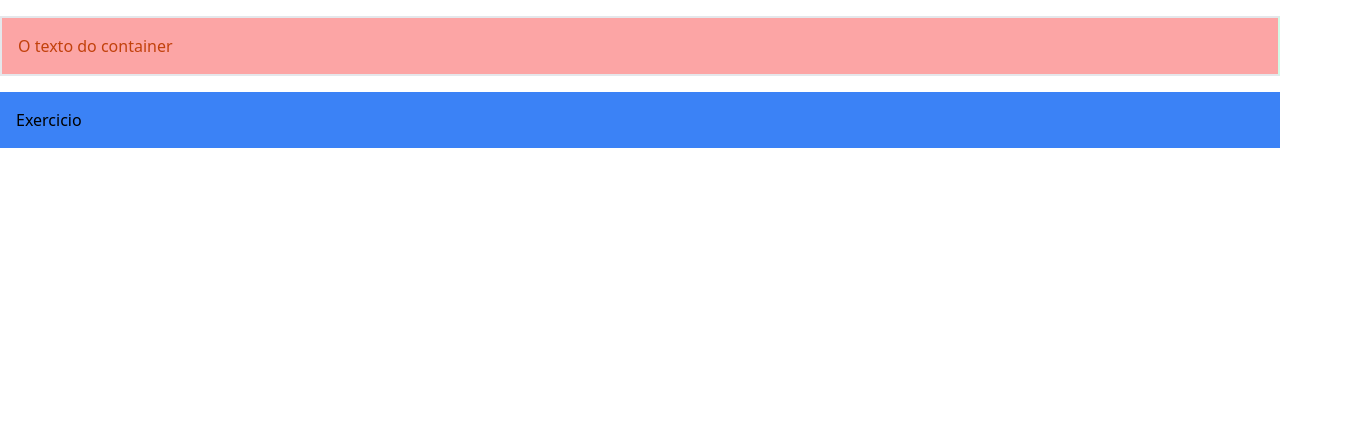
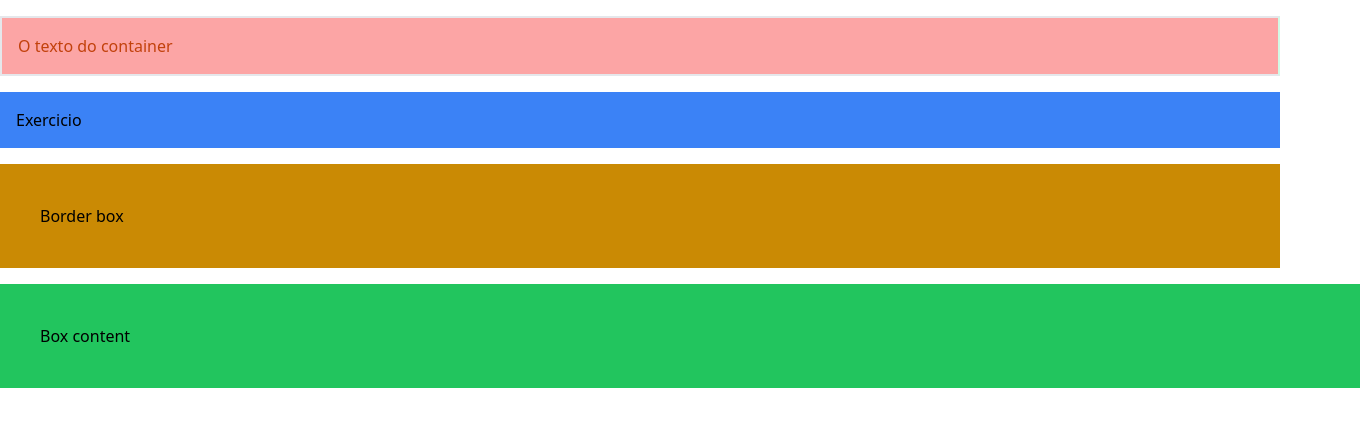
Before and after one commit to kaiotcp1/tailwind, a website: page 03_Layouts/src/index.html in a window 1280 px wide. Shown: the whole page, 1360 px wide, since content can reach past the window. Drawn offline with Linux system fonts and the light colour scheme.

Commit message:
Box Sizing

```diff
--- a/03_Layouts/src/index.html
+++ b/03_Layouts/src/index.html
@@ -17,5 +17,15 @@
     <div class="container bg-green-900 md:bg-blue-500 mx-auto p-4 my-4">
         <p>Exercicio</p>
     </div>
+
+
+    <!-- Box Sizing -->
+    <div class="container bg-yellow-600 mx-auto m-4 border-box p-10">
+        <p>Border box</p>
+    </div>
+
+    <div class="container bg-green-500 mx-auto m-4 box-content p-10">
+        <p>Box content</p>
+    </div>
 </body>
 </html>
```
Also changed, not shown: 03_Layouts/src/css/build.css.
